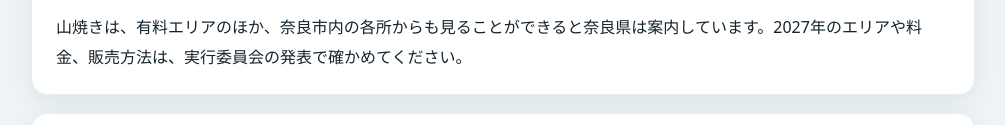
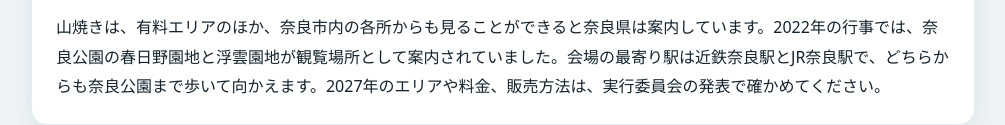
Before and after one commit to chinanago38/omatsuri-net, a plain HTML site: page matsuri/wakakusa/index.html in a window 1280 px wide. Shown: the part 2572-2697 px from the top of the page, without its empty margins (137-1142 px from the left). Drawn offline with Linux system fonts and the light colour scheme.

Commit message:
Wakakusa: viewing areas and nearest stations
Co-Authored-By: Claude Opus 5.5 <noreply@anthropic.com>
Claude-Session: https://claude.ai/code/session_01RwBs7PFCKHvnYn9sWqWJkh

```diff
--- a/matsuri/wakakusa/index.html
+++ b/matsuri/wakakusa/index.html
@@ -54,7 +54,7 @@
 <li><strong>若草山麓ゲート内全域</strong>：収容人数は約6,000人。山焼きをいちばん近くで見られ、花火も間近で楽しめるとされています。</li>
 <li><strong>奈良公園バスターミナル屋上</strong>：屋上から若草山を眺められる観覧場所です。</li>
 </ul>
-<p>山焼きは、有料エリアのほか、奈良市内の各所からも見ることができると奈良県は案内しています。2027年のエリアや料金、販売方法は、実行委員会の発表で確かめてください。</p></section>
+<p>山焼きは、有料エリアのほか、奈良市内の各所からも見ることができると奈良県は案内しています。2022年の行事では、奈良公園の春日野園地と浮雲園地が観覧場所として案内されていました。会場の最寄り駅は近鉄奈良駅とJR奈良駅で、どちらからも奈良公園まで歩いて向かえます。2027年のエリアや料金、販売方法は、実行委員会の発表で確かめてください。</p></section>
 <section class="block"><h2>昼間の催し</h2>
 <p>山焼きの当日は、点火の前から奈良公園でさまざまな催しが行われます。奈良県の資料では、例年午後から若草山のふもとで、奉納演奏、温かい食べ物のブース、消防団の出発式典、鹿せんべい飛ばし大会などが行われてきたと紹介されています。山焼きでは、燃え広がる火を見守るために消防団も出動します。出発式典は、行事を安全に進めるための大切な場面です。</p>
 <p>春日大社の飛火野では、昼過ぎから「春日の大とんど」でしめ縄のお焚き上げが行われます。2024年の案内では、受付は16時30分まで、荒天の場合は翌日の日曜日に行うとされていました。正月飾りのしめ縄を持ち込める機会として、地元の人にもなじみのある行事です。</p></section>
```
Also changed, not shown: tools/content/matsuri__wakakusa.html (+1 -1 lines).
